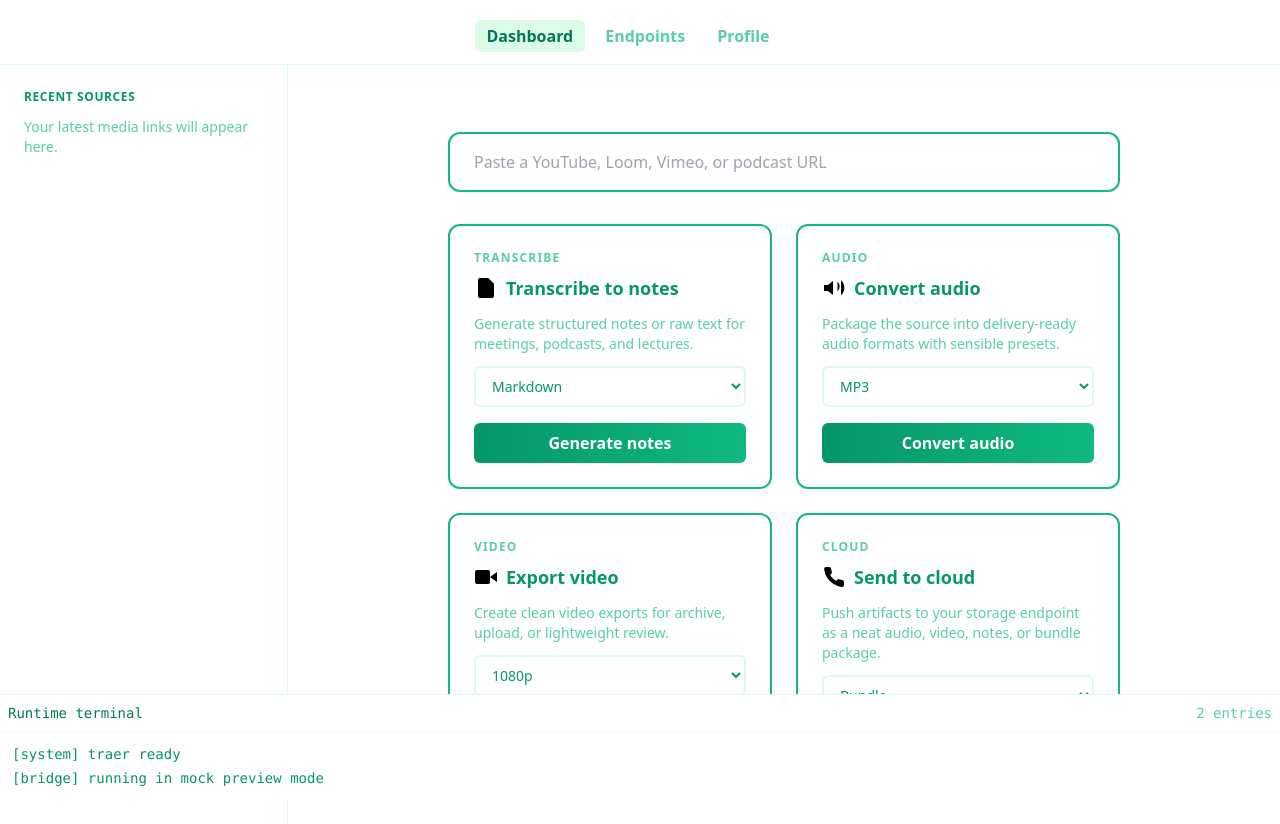
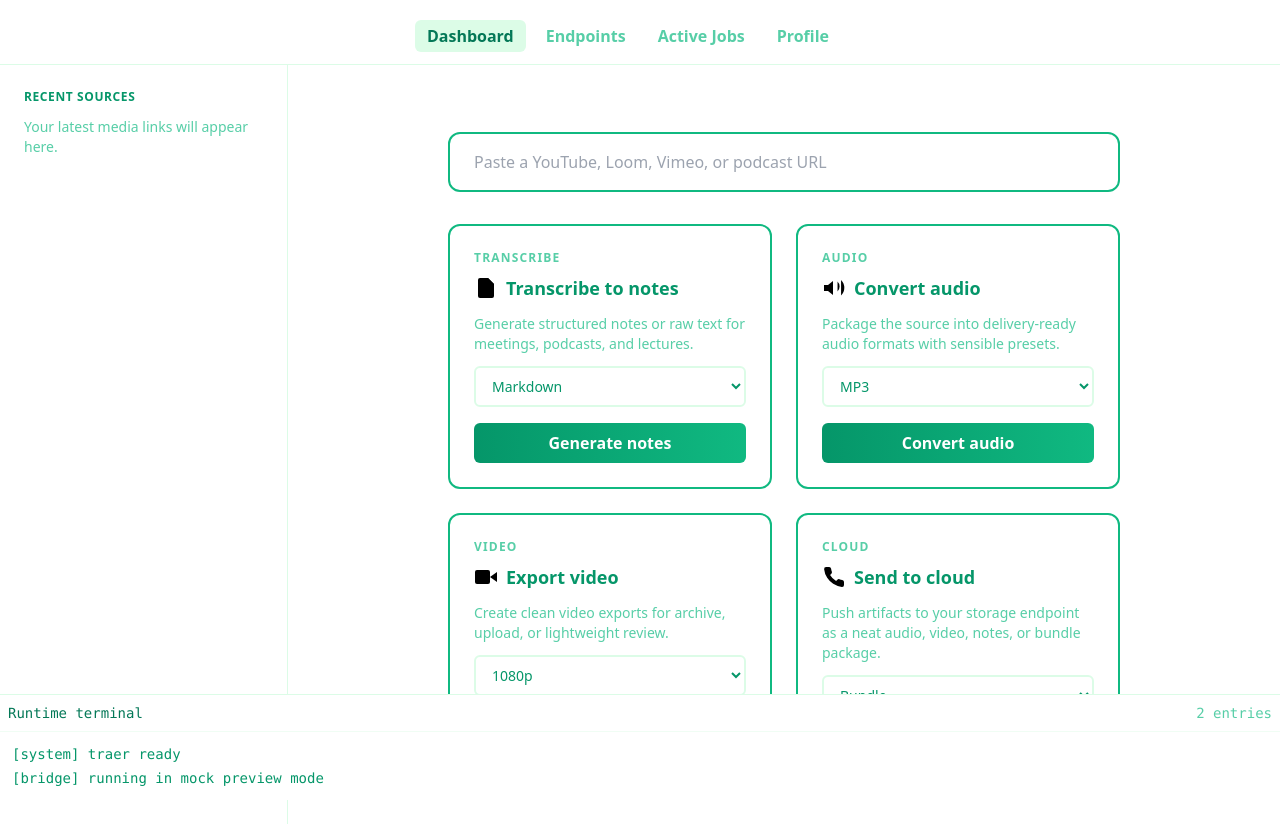
Before and after one commit to rahulkumarpahwa/traer, a React (Vite) app in the folder frontend/: page / in a window 1280 px wide. Shown: the top 824 px of the page. Built offline with nearby package versions, Linux system fonts and the light colour scheme.

Commit message:
feat: add JobPanel component and update routes; include link in Header

```diff
--- a/frontend/src/App.jsx
+++ b/frontend/src/App.jsx
@@ -4,6 +4,7 @@ import Login from "./pages/Login";
 import Profile from "./pages/Profile";
 import Settings from "./pages/Settings";
 import { useHydrateApp } from "./store/useStore";
+import JobPanel from "./components/JobPanel";
 
 function AppRoutes() {
   useHydrateApp();
@@ -14,6 +15,7 @@ function AppRoutes() {
       <Route path="/login" element={<Login />} />
       <Route path="/settings" element={<Settings />} />
       <Route path="/profile" element={<Profile />} />
+      <Route path="/jobs" element={<JobPanel />} />
       <Route path="*" element={<Navigate to="/" replace />} />
     </Routes>
   );
--- a/frontend/src/components/Header.jsx
+++ b/frontend/src/components/Header.jsx
@@ -110,6 +110,13 @@ export default function Header() {
                 Endpoints
               </Link>
 
+               <Link
+                to="/jobs"
+                className={`${location.pathname === "/jobs" ? "bg-emerald-100 dark:bg-emerald-900 text-emerald-700 dark:text-emerald-300" : "text-emerald-500/70"} px-3 py-1 rounded-md font-semibold`}
+              >
+                Active Jobs
+              </Link>
+
               <Link
                 to="/profile"
                 className={`${location.pathname === "/profile" ? "bg-emerald-100 dark:bg-emerald-900 text-emerald-700 dark:text-emerald-300" : "text-emerald-500/70"} px-3 py-1 rounded-md font-semibold`}
--- a/frontend/src/components/JobPanel.jsx
+++ b/frontend/src/components/JobPanel.jsx
@@ -4,6 +4,8 @@ export default function JobPanel() {
   const activeJobs = useStore((state) => state.activeJobs);
 
   return (
+
+
     <section className="bg-white dark:bg-black border-2 border-emerald-500 dark:border-emerald-700 rounded-xl p-8">
       <div className="mb-6">
         <p className="text-xs uppercase tracking-widest text-emerald-500/70 font-semibold mb-2">
```
